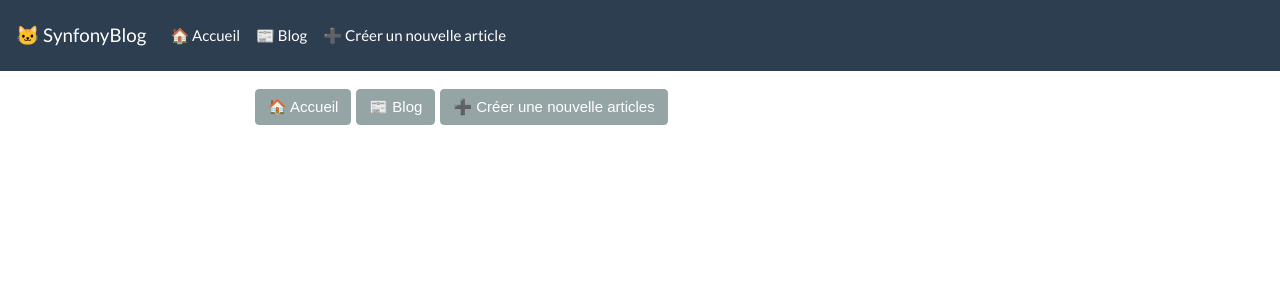
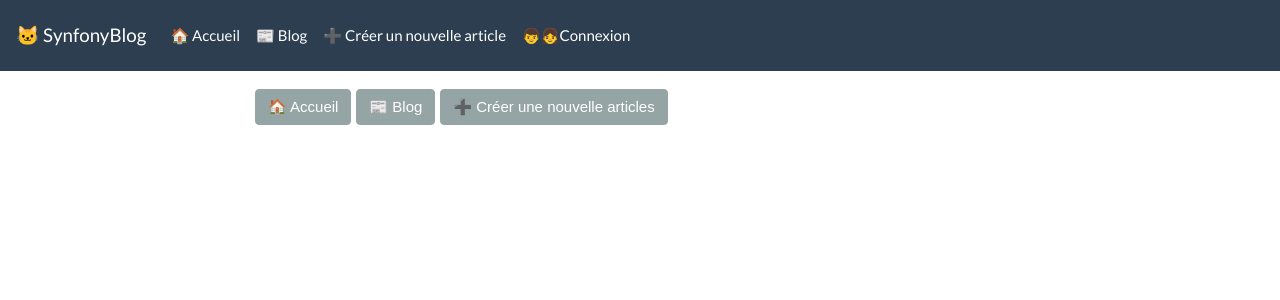
Before and after one commit to baptistelechat/SymfonyBlog, a Symfony app: template templates/blog/blog.html.twig in a window 1280 px wide. Shown: the top 300 px of the page. Run offline with Twig, Linux system fonts and the light colour scheme; the template is opened without the code that fills it, so the values that code supplies are empty; some libraries are stand-ins or nearby versions.

Commit message:
✨ implement Logout

```diff
--- a/src/Controller/SecurityController.php
+++ b/src/Controller/SecurityController.php
@@ -54,4 +54,9 @@ class SecurityController extends AbstractController
         return $this->render('security/login.html.twig', []);
     }
 
+    /**
+     * @Route("/deconnexion", name="security_logout")
+     */
+    public function logout(){}
+
 }
--- a/templates/base.html.twig
+++ b/templates/base.html.twig
@@ -30,6 +30,15 @@
                     <li class="nav-item">
                         <a class="nav-link" href="{{path('article_create')}}">➕ Créer un nouvelle article</a>
                     </li>
+                    {% if not app.user %}
+                        <li class="nav-item">
+                            <a class="nav-link" href="{{path('security_login')}}">👦👧Connexion</a>
+                        </li>
+                    {% else %}
+                        <li class="nav-item">
+                            <a class="nav-link" href="{{path('security_logout')}}">🚪 Déconnexion</a>
+                        </li>
+                    {% endif %}
                 </ul>
             </div>
         </nav>
```
Also changed, not shown: 1 other file.
